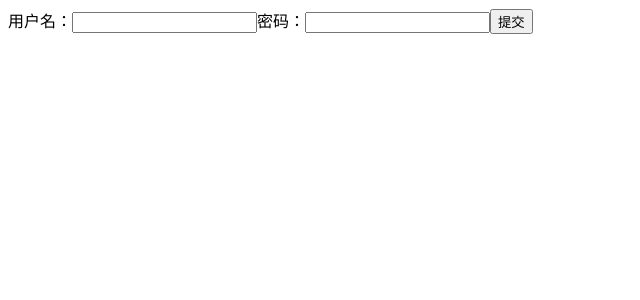
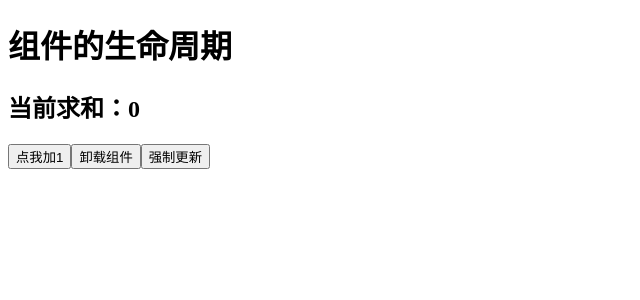
Before and after one commit to Ares-Chang/react_basic_study, a React (Create React App) app: page / in a window 1280 px wide. Shown: the top 300 px of the page, without its empty margins (0-640 px from the left). Built offline with nearby package versions, Linux system fonts and the light colour scheme.

Commit message:
add: 生命周期（旧）

```diff
--- a/src/App.js
+++ b/src/App.js
@@ -1,27 +1,125 @@
 import React from 'react';
+import ReactDOM from 'react-dom';
 
-// 受控组件
+// 生命周期
 class App extends React.Component {
-  state = {
-    userName: '',
-    passWord: ''
+  // 继承
+  constructor(props) {
+    /**
+     * constructor 可以不写，如果写了必须调用 super()。
+     */
+    console.log('mount ---- constructor 调用了！')
+    super(props)
+    this.state = {
+      count: 0, // 计数累加
+    }
   }
 
-  handleButton = (e) => {
-    e.preventDefault()  // 阻止 form 跳转
-    const { userName, passWord } = this.state
-    console.log(`你输入的用户名为：${userName}，输入的密码为：${passWord}`)
+  // 组件将要挂载的钩子
+  componentWillMount() {
+    /**
+     * 这是一个旧的钩子函数，新版更名为
+     *
+     * 组件挂载之前执行此钩子
+     */
+    console.log('mount ---- componentWillMount: 组件将要挂载了！')
   }
 
+  // 组件挂载完毕的钩子
+  componentDidMount() {
+    /**
+     * 组件挂载完毕之后会执行此钩子。
+     */
+    console.log('mount ---- componentDidMount: 组件挂载完成了！')
+  }
+
+  // 控制组件是否更新的钩子
+  shouldComponentUpdate() {
+    /**
+     * 每次需要更新之前都会触发这个钩子，
+     * 只有返回为 true，才会触发 render 进行页面渲染。
+     * 返回 false 不做处理。
+     *
+     * 这个钩子可以不写，不写的情况下默认返回 true。
+     * 如果写了，必须要写返回值！！！
+     */
+    console.log('update ---- shouldComponentUpdate: 我确认为真 render 才能渲染！')
+    return true
+  }
+
+  // 组件将要更新的钩子
+  componentWillUpdate() {
+    /**
+     * 组件更新之前会执行此钩子。
+     */
+    console.log('update ---- componentWillUpdate: 组件马上要更新了！')
+  }
+
+  // 组件更新完毕的钩子
+  componentDidUpdate() {
+    /**
+     * 组件更新完毕之后会执行此钩子。
+     */
+    console.log('update ---- componentDidUpdate: 组件更新完成了！')
+  }
+
+  // 初始化渲染、状态更新之后都会触发的钩子
   render() {
+    const { count } = this.state
+    console.log(`${!count ? "mount" : "update"} ---- render: 每次需要渲染我都会触发！`)
     return (
-      <form onSubmit={this.handleButton}>
-        {/* 动态更改数据状态，只要用户触发，就会更改 */}
-        用户名：<input onChange={(e) => this.setState({ userName: e.target.value })} type="text" />
-        密码：<input onChange={(e) => this.setState({ passWord: e.target.value })} type="password" />
-        <button>提交</button>
-      </form>
+      <div>
+        <Children text='组件的生命周期' />
+        <h2>当前求和：{count}</h2>
+        <button onClick={() => this.setState({ count: count + 1 })}>点我加1</button>
+        <button onClick={this.unload}>卸载组件</button>
+        <button onClick={this.force}>强制更新</button>
+      </div>
     )
+  }
+
+  // 卸载组件的回调
+  unload() {
+    // 卸载组件
+    ReactDOM.unmountComponentAtNode(document.getElementById('root'))
+  }
+
+  // 组件将要卸载的钩子
+  componentWillUnmount() {
+    /**
+    * componentWillUnmount 会在组件卸载及销毁之前直接调用。
+    * 可以在此方法中执行必要的清理操作，
+    * 例如，清除 timer，取消网络请求或清除在 componentDidMount 中创建的订阅等。
+    * componentWillUnmount 中不应调用 setState，因为该组件将永远不会重新渲染。
+    * 组件实例卸载后，将永远不会再挂载它。
+    */
+    console.log('unload ---- componentWillUnmount: 组件将要卸载了！')
+  }
+
+  // 强制更新的回调
+  force = () => {
+    /**
+     * 在不更改 state 中数据的情况下，强制重新渲染。
+     * 不经过 shouldComponentUpdate 检验。
+     */
+    console.log('forceUpdate: 即将进入强制渲染流程！')
+    this.forceUpdate()
+  }
+}
+
+class Children extends React.Component {
+  // props 更新会触发这个钩子
+  componentWillReceiveProps(props) {
+    /**
+     * 父组件更新 props 之后会触发 componentWillReceiveProps 钩子
+     * 钩子会自带 props 参数，值为父组件传递的 props 属性
+     *
+     * 但是！这个钩子第一次挂载并不会生效，只有在父组件再次更新之后才会触发这个钩子！！！
+     */
+    console.log('update ---- componentWillReceiveProps: 父组件更新了，我也想更新~')
+  }
+  render() {
+    return <h1>{this.props.text}</h1>
   }
 }
 
```
